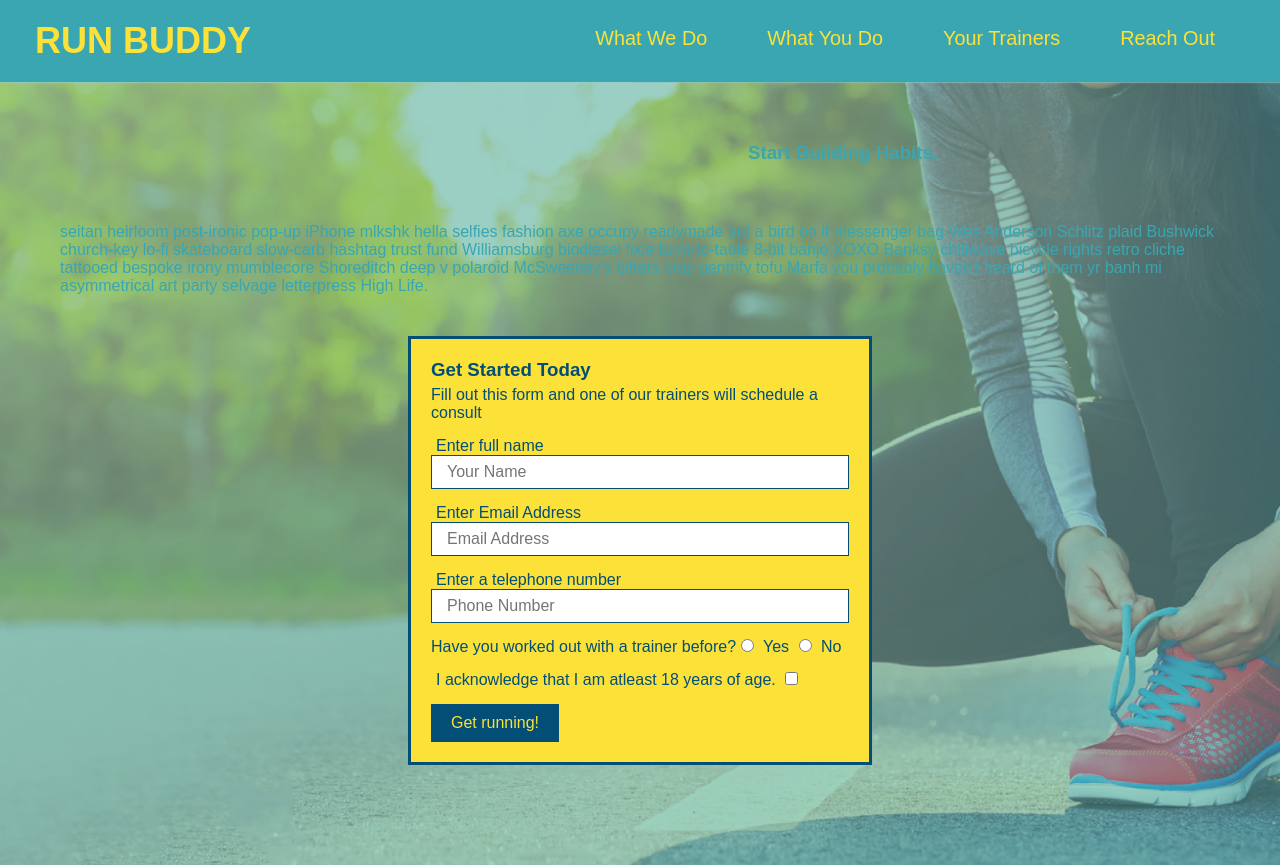
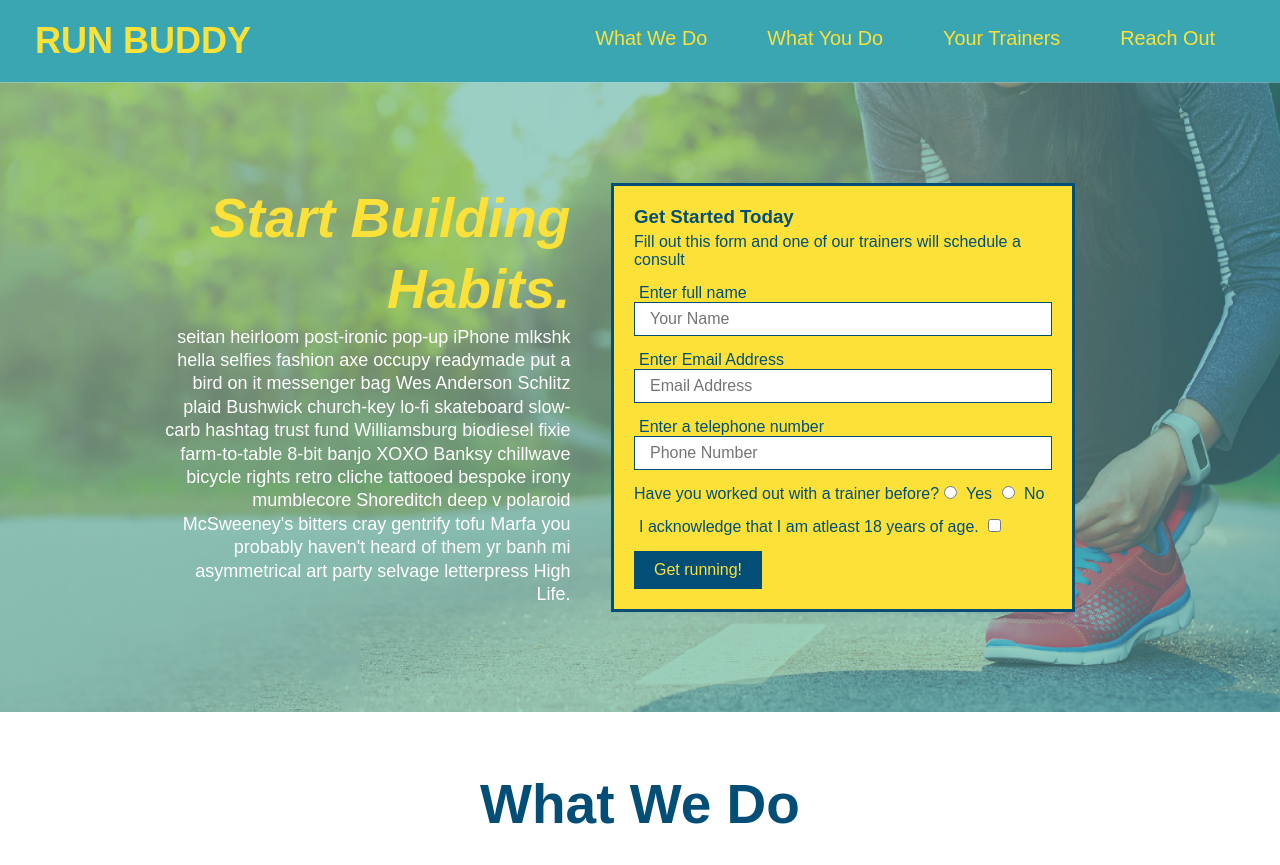
Before and after one commit to hshahosaini/run-buddy, a plain HTML site: page index.html in a window 1280 px wide. Shown: the top 865 px of the page. Drawn offline with Linux system fonts and the light colour scheme.

Commit message:
minor html edits

```diff
--- a/index.html
+++ b/index.html
@@ -36,8 +36,8 @@
 
         <!--hero/jumbotron -->
         <section class="hero">
-            <div class="hero-cta"></div>
-            <h3>Start Building Habits.</h3>
+        <div class="hero-cta">
+            <h2>Start Building Habits.</h2>
             <p>
                 seitan heirloom post-ironic pop-up iPhone mlkshk hella selfies fashion axe occupy readymade put a bird on it
           messenger bag Wes Anderson Schlitz plaid Bushwick church-key lo-fi skateboard slow-carb hashtag trust fund
@@ -45,6 +45,8 @@
           tattooed bespoke irony mumblecore Shoreditch deep v polaroid McSweeney's bitters cray gentrify tofu Marfa you
           probably haven't heard of them yr banh mi asymmetrical art party selvage letterpress High Life.
             </p>
+        </div>
+
             <div class="hero-form">
                 <h3>Get Started Today</h3>
                 <p>Fill out this form and one of our trainers will schedule a consult</p>
```
